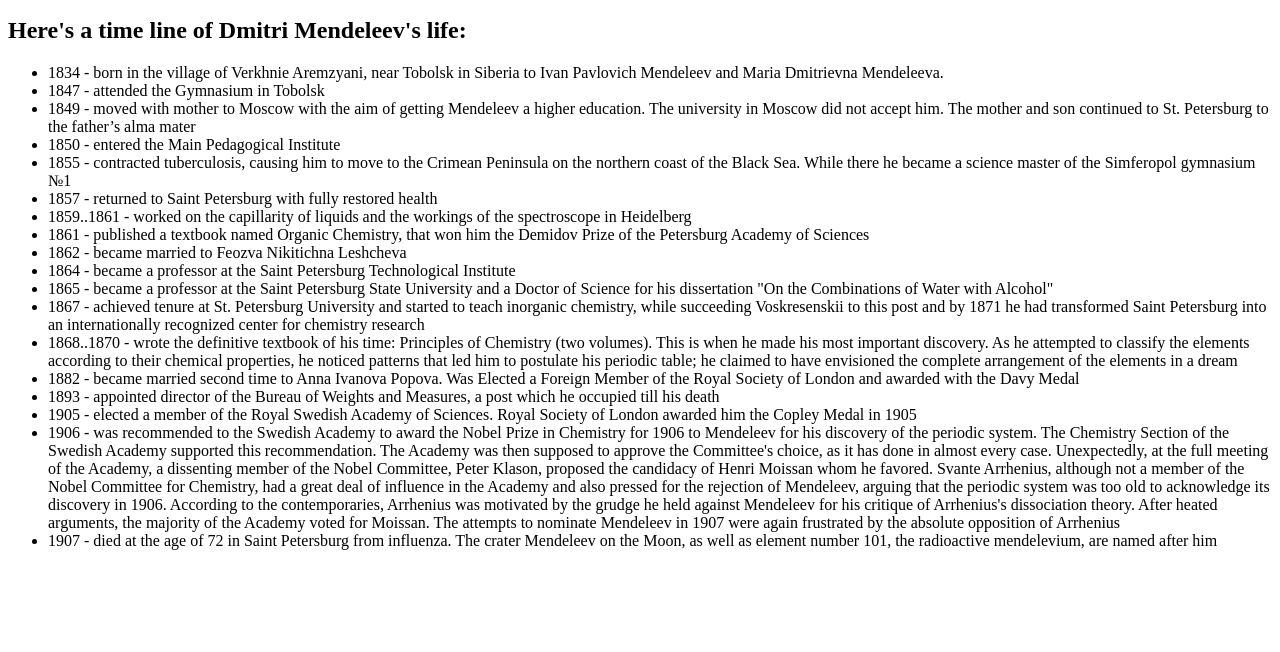
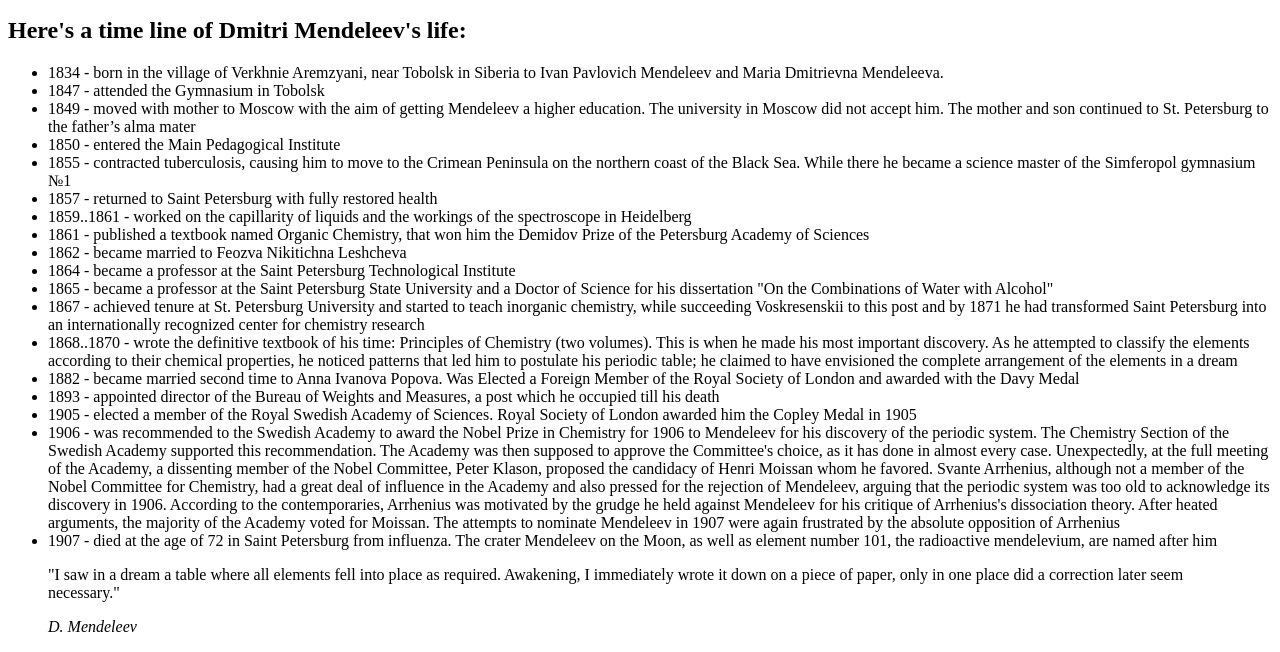
Before and after one commit to lss1ash/freeCodeCamp-TributePage, a plain HTML site: page index.html in a window 1280 px wide. Shown: the part 470-1122 px from the top of the page. Before the commit the page ends 1036 px from the top, so only its background shows below. Drawn offline with Linux system fonts and the light colour scheme.

Commit message:
blockquote
blockquote included

```diff
--- a/index.html
+++ b/index.html
@@ -36,6 +36,10 @@
           <li>1906 - was recommended to the Swedish Academy to award the Nobel Prize in Chemistry for 1906 to Mendeleev for his discovery of the periodic system. The Chemistry Section of the Swedish Academy supported this recommendation. The Academy was then supposed to approve the Committee's choice, as it has done in almost every case. Unexpectedly, at the full meeting of the Academy, a dissenting member of the Nobel Committee, Peter Klason, proposed the candidacy of Henri Moissan whom he favored. Svante Arrhenius, although not a member of the Nobel Committee for Chemistry, had a great deal of influence in the Academy and also pressed for the rejection of Mendeleev, arguing that the periodic system was too old to acknowledge its discovery in 1906. According to the contemporaries, Arrhenius was motivated by the grudge he held against Mendeleev for his critique of Arrhenius's dissociation theory. After heated arguments, the majority of the Academy voted for Moissan. The attempts to nominate Mendeleev in 1907 were again frustrated by the absolute opposition of Arrhenius</li>
           <li>1907 - died at the age of 72 in Saint Petersburg from influenza. The crater Mendeleev on the Moon, as well as element number 101, the radioactive mendelevium, are named after him</li>
         </ul>
+        <blockquote>
+          <p>"I saw in a dream a table where all elements fell into place as required. Awakening, I immediately wrote it down on a piece of paper, only in one place did a correction later seem necessary."</p>
+          <cite>D. Mendeleev</cite>
+        </blockquote>
       </section>
     </main>
   </body>
```
